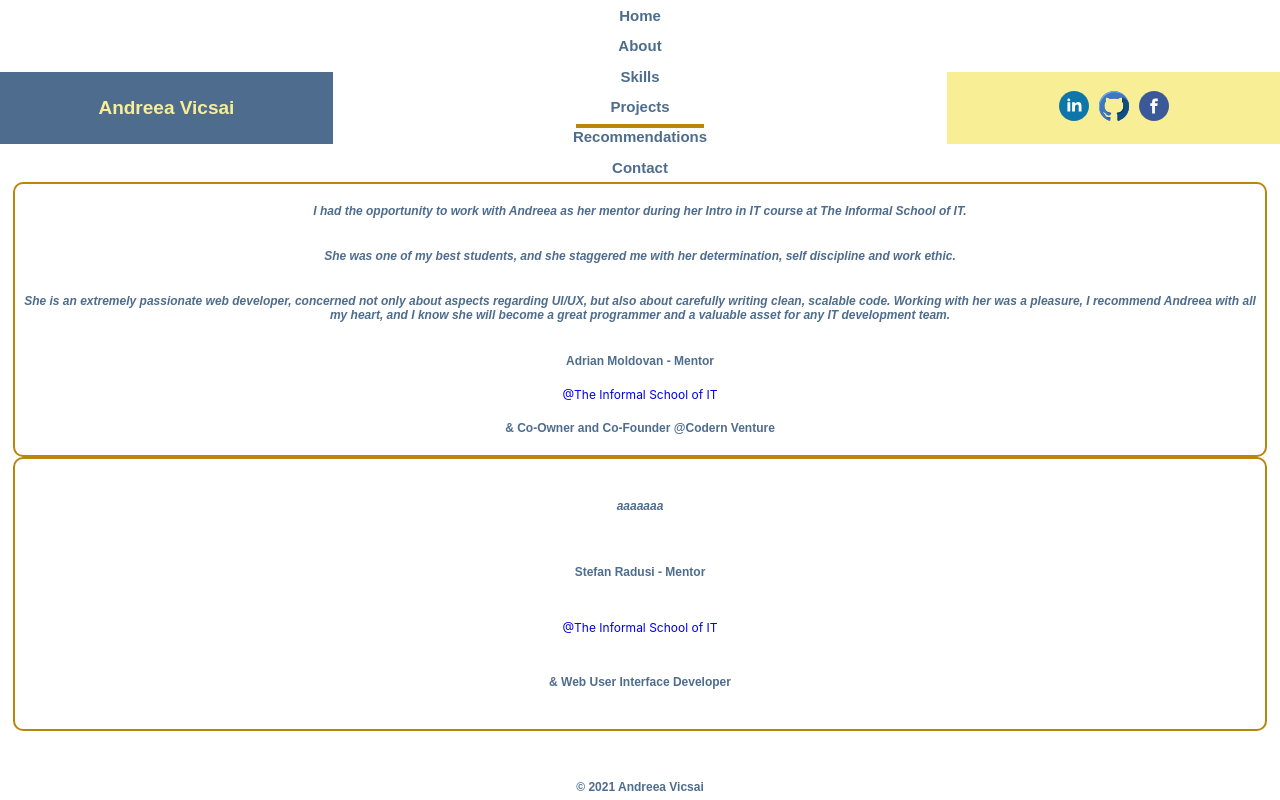
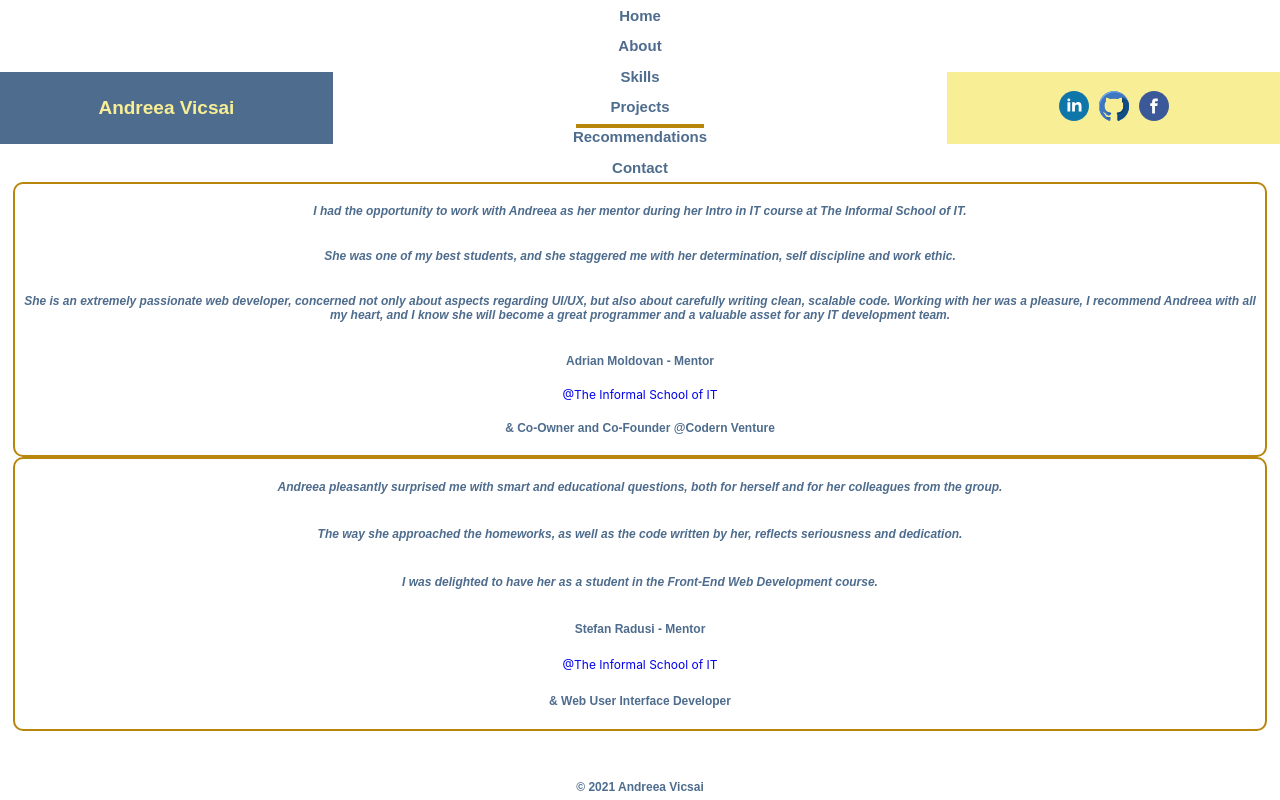
Before and after one commit to AndreeaAVic/my-online-cv, a React (Create React App) app: page /recommendations in a window 1280 px wide. Built offline with nearby package versions, Linux system fonts and the light colour scheme; a web font is replaced by a local one.

Commit message:
adding recommendation

```diff
--- a/src/pages/Recommendations/Recommendations.jsx
+++ b/src/pages/Recommendations/Recommendations.jsx
@@ -34,7 +34,21 @@ export function Recommendations() {
             </Fade>
             <Fade right>
                 <div className="front-end-recommendation">
-                    <p><i>aaaaaaa</i></p>
+                    <p>
+                        <i>
+                            Andreea pleasantly surprised me with smart and educational questions, both for herself and for her colleagues from the group.
+                        </i>
+                    </p>
+                    <p>
+                        <i>
+                            The way she approached the homeworks, as well as the code written by her, reflects seriousness and dedication.
+                        </i>
+                    </p>
+                    <p>
+                        <i>
+                            I was delighted to have her as a student in the Front-End Web Development course.
+                        </i>
+                    </p>
                     <p>Stefan Radusi - Mentor</p>
                     <a href="https://scoalainformala.ro/our_team/stefan-radusi/">@The Informal School of IT</a>
                     <p>& Web User Interface Developer</p>
```
